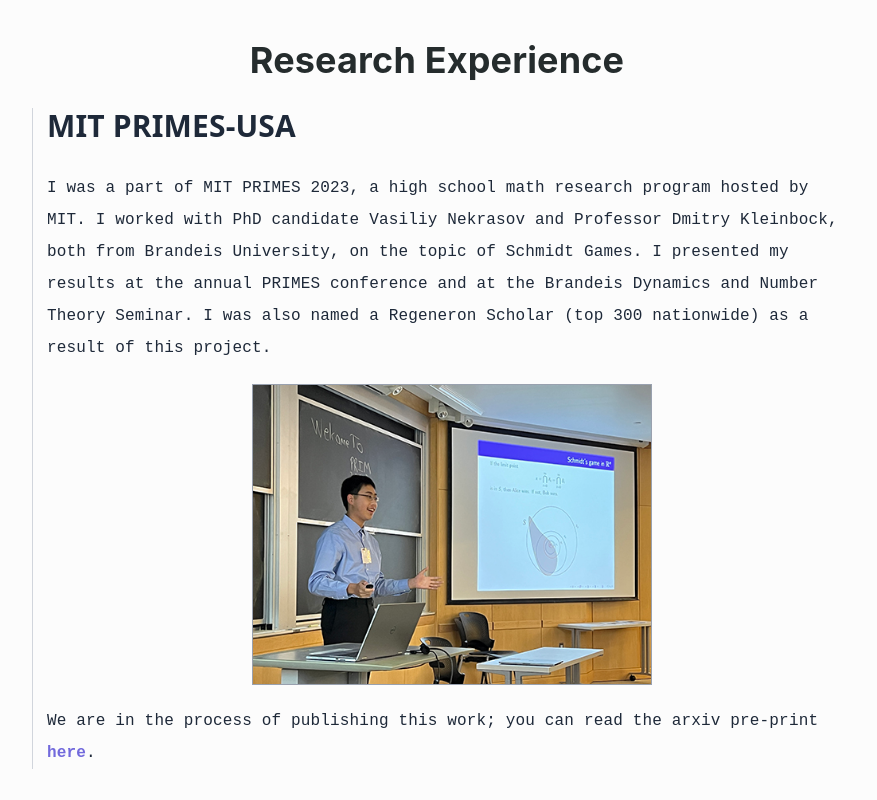
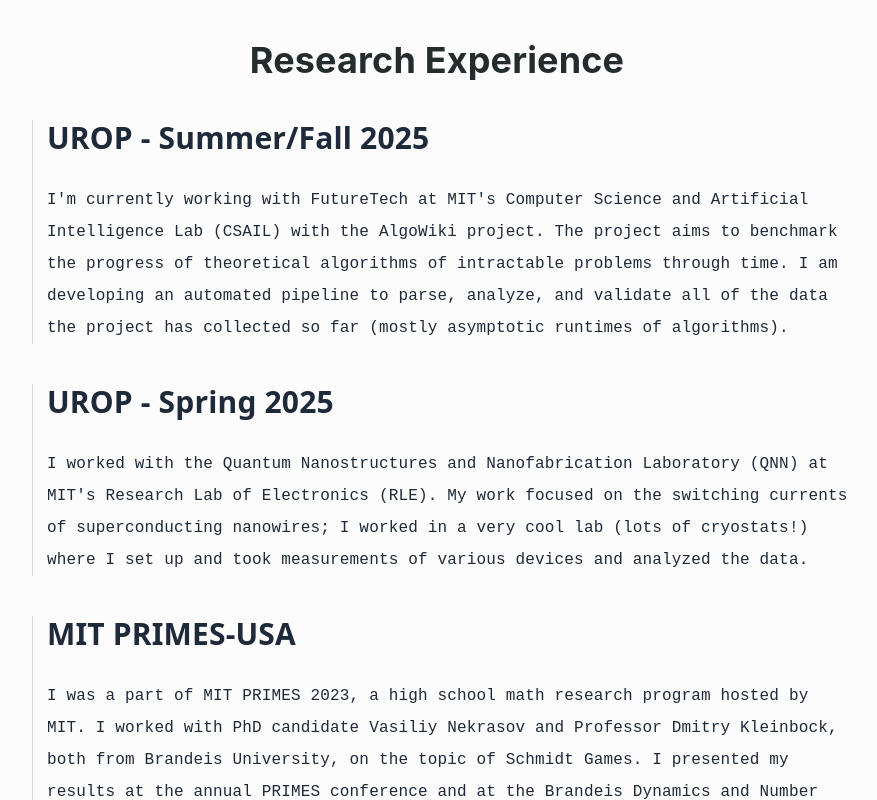
Before and after one commit to ricE06/personal-website, a Next.js app: page /research in a window 1280 px wide. Shown: the top 800 px of the page, without its empty margins (203-1080 px from the left). Built offline with nearby package versions, Linux system fonts and the light colour scheme; a web font is replaced by a local one.

Commit message:
added urops for research

```diff
--- a/pages/mit.js
+++ b/pages/mit.js
@@ -9,7 +9,7 @@
 export default function Home() {
   return (
     <Layout>
-      <div className='flex flex-row justify-center pb-7'>
+      <div className='flex flex-row justify-center pb-10'>
         <h1 className='text-4xl font-bold'>Coursework</h1>
       </div>
       <Section header=''>
--- a/pages/projects.js
+++ b/pages/projects.js
@@ -10,7 +10,7 @@
 export default function Home() {
   return (
     <Layout>
-      <div className='flex flex-row justify-center pb-7'>
+      <div className='flex flex-row justify-center pb-10'>
         <h1 className='text-4xl font-bold'>Projects</h1>
       </div>
       <div className='space-y-10'>
--- a/pages/research.js
+++ b/pages/research.js
@@ -10,10 +10,30 @@
 export default function Home() {
   return (
 	  <Layout>
-      <div className='flex flex-row justify-center pb-7'>
+      <div className='flex flex-row justify-center pb-10'>
         <h1 className='text-4xl font-bold'>Research Experience</h1>
       </div>
       <div className='space-y-10'>
+        <Section header='UROP - Summer/Fall 2025'>
+          <p>
+            I'm currently working with FutureTech at MIT's Computer Science and Artificial
+            Intelligence Lab (CSAIL) with the AlgoWiki project. The project aims to
+            benchmark the progress of theoretical algorithms of intractable problems through time.
+            I am developing an automated pipeline to parse, analyze, and validate all of the data
+            the project has collected so far (mostly asymptotic runtimes of algorithms).
+          </p>
+        </Section>
+
+        <Section header='UROP - Spring 2025'>
+          <p>
+            I worked with the Quantum Nanostructures and Nanofabrication Laboratory (QNN)
+            at MIT's Research Lab of Electronics (RLE). My work focused on
+            the switching currents of superconducting nanowires; I worked in a very cool lab
+            (lots of cryostats!)
+            where I set up and took measurements of various devices and analyzed the data.
+          </p>
+        </Section>
+
         <Section header='MIT PRIMES-USA'>
           <p>
             I was a part of MIT PRIMES 2023, a high school math research program hosted by MIT. I worked
```
